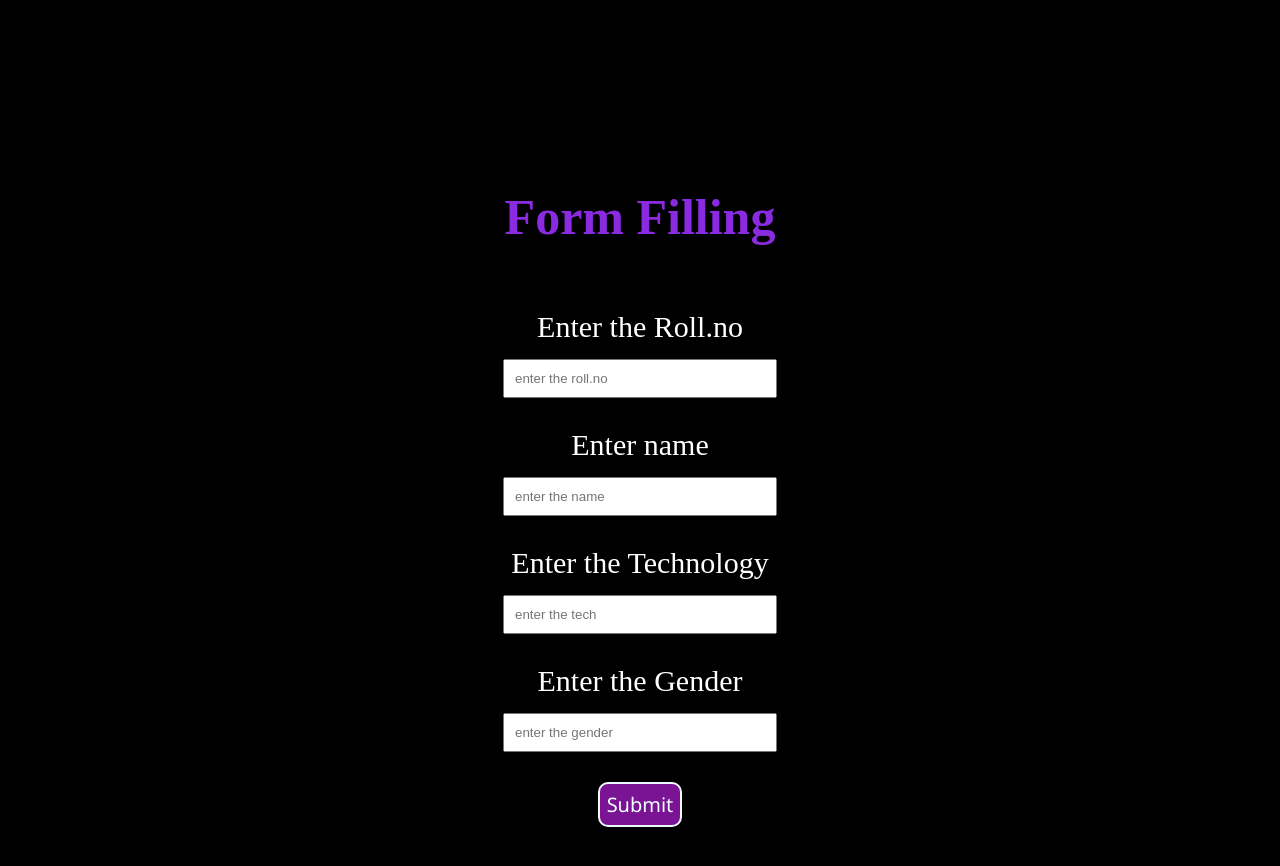
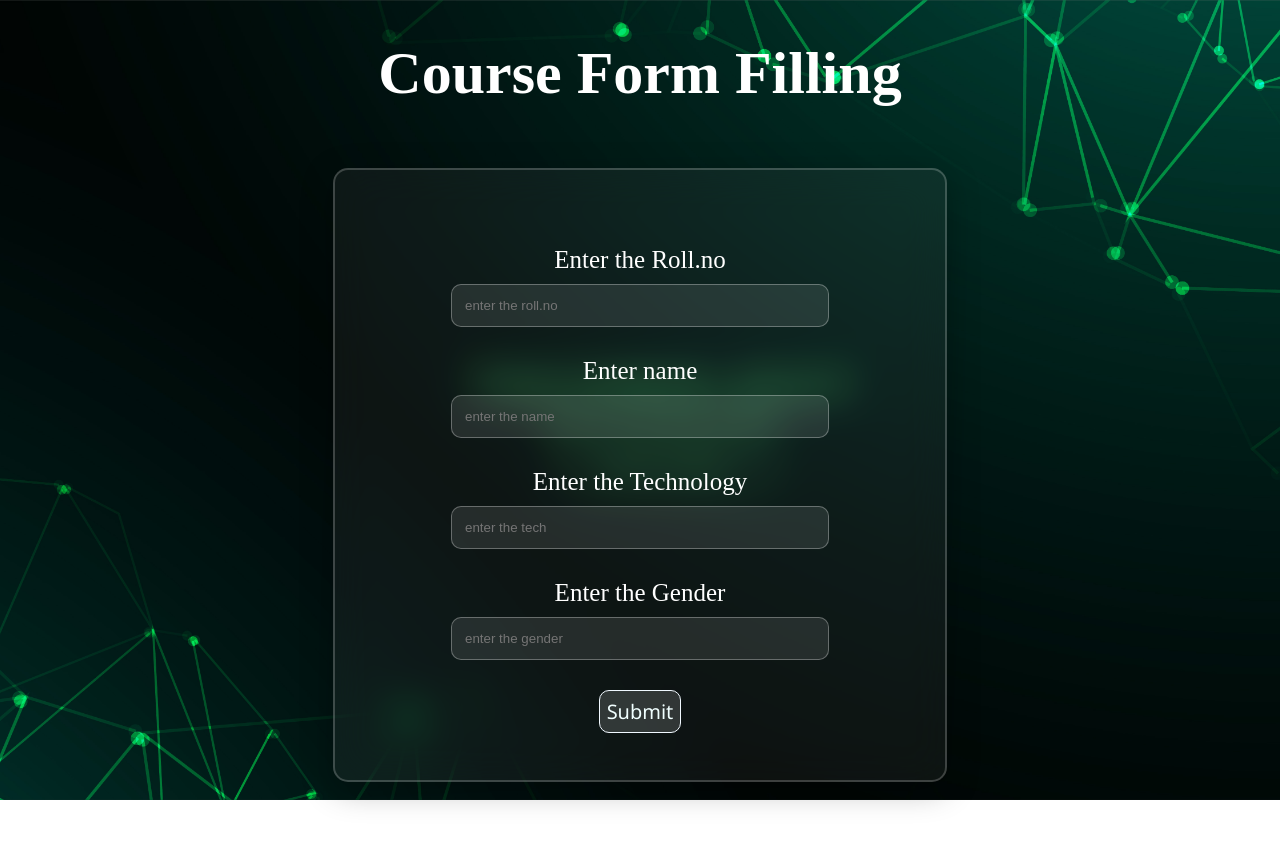
Before and after one commit to Jagadesh152004/TODO-LIST, a plain HTML site: page register.html in a window 1280 px wide. After the commit the page ends 800 px from the top, so only its background shows below. Drawn offline with Linux system fonts and the light colour scheme.

Commit message:
new background Style

```diff
--- a/Register.css
+++ b/Register.css
@@ -1,20 +1,20 @@
 
 label{
     color: white;
-    font-size: 30px;
+    font-size: 25px;
     margin-top: 30px;
 }
 
 input{
-    width: 250px;
-    padding: 10px;
-    margin-top: 15px;
+    text-align: left;
+    width: 350px;
+    padding: 13px;
+    margin-top: 10px;
+    background: rgba(255,255,255,0.1);
+    border: 1px solid rgba(255,255,255,0.3);
+    border-radius: 10px;
 }
 
-.H1{
-    color: blueviolet;
-    font-size: 50px;
-}
 
 .Form{
 
@@ -26,17 +26,38 @@ input{
 
     padding:30px ;
 
-/*    border:2px;
+    width: 550px;
+    height: 550px;
+
+    border:2px;
     border-style: solid;
     border-color: azure;
-*/
+
+    /* blur background */
+    background: rgba(165, 162, 162, 0.08);
+
+    backdrop-filter: blur(20px);
+    -webkit-backdrop-filter: blur(30px);
+
+    border: 2px solid rgba(255,255,255,0.2);
+
+    border-radius: 15px;
+
+    box-shadow: 0 8px 32px rgba(0, 0, 0, 0.3);
+
+
 }
 .FormContainer{
-    background-color: black;
     display: flex;
+    flex-direction: column;
     justify-content: center;
     align-items: center;
-    height: 965px;
+
+    background-image: url("/Images/Back.jpg");
+    background-size: cover;
+    background-position: center;
+    height: 100vh;
+    background-repeat: no-repeat;
 
  /*   border:2px;
     border-style: solid;
@@ -46,7 +67,8 @@ input{
 }
 
 .button{
-    background-color: rgb(122, 20, 148);
+    border: 1px solid rgba(255,255,255,0.3);
+    background: rgba(255,255,255,0.15);
     font-size: 20px;
     margin-top: 30px;
     border-radius: 10px;
@@ -58,10 +80,40 @@ input{
     color: azure;
 }
 
+
+button{
+    transition: all 0.3s ease;
+}
+
 button:hover{
+    background-color: rgb(24, 219, 24);
     color: black;
-    background-color: chartreuse;
+    border: 2px solid rgb(245, 239, 239);
+    font-weight: bold;
+}
+
+.Div{
+
+    margin: 20px;
+    display: flex;
+    flex-direction: column;
+    align-items: center;
+
+    width: 100vw;
+    max-width: 100%;
+
+    /* border: 1px;
+    border-style: solid;
     border-color: white;
-    border-style: solid;
+     */
+}
 
+.Head{
+    text-align: center;
+    font-size: 60px;
+    color: white;
 }
+
+body{
+    margin: 0;
+}
--- a/register.html
+++ b/register.html
@@ -8,9 +8,12 @@
 </head>
 <body class="FormContainer">
 
+    <h1 class="Head">Course Form Filling</h1>
+
+<div class="Div">
+
     <form class="Form" action="http://localhost:8080/students/form" method="post">
 
-        <h1 class="H1">Form Filling</h1>
 
         <label for="Roll">Enter the Roll.no</label>
         <input type="number" placeholder="enter the roll.no" name="rno" id="Roll">
@@ -26,5 +29,9 @@
 
         <button type="submit" class="button">Submit</button>
     </form>
+
+</div>
+
 </body>
+
 </html>
```
Also changed, not shown: Images/Back.jpg (added), 1 other file.
